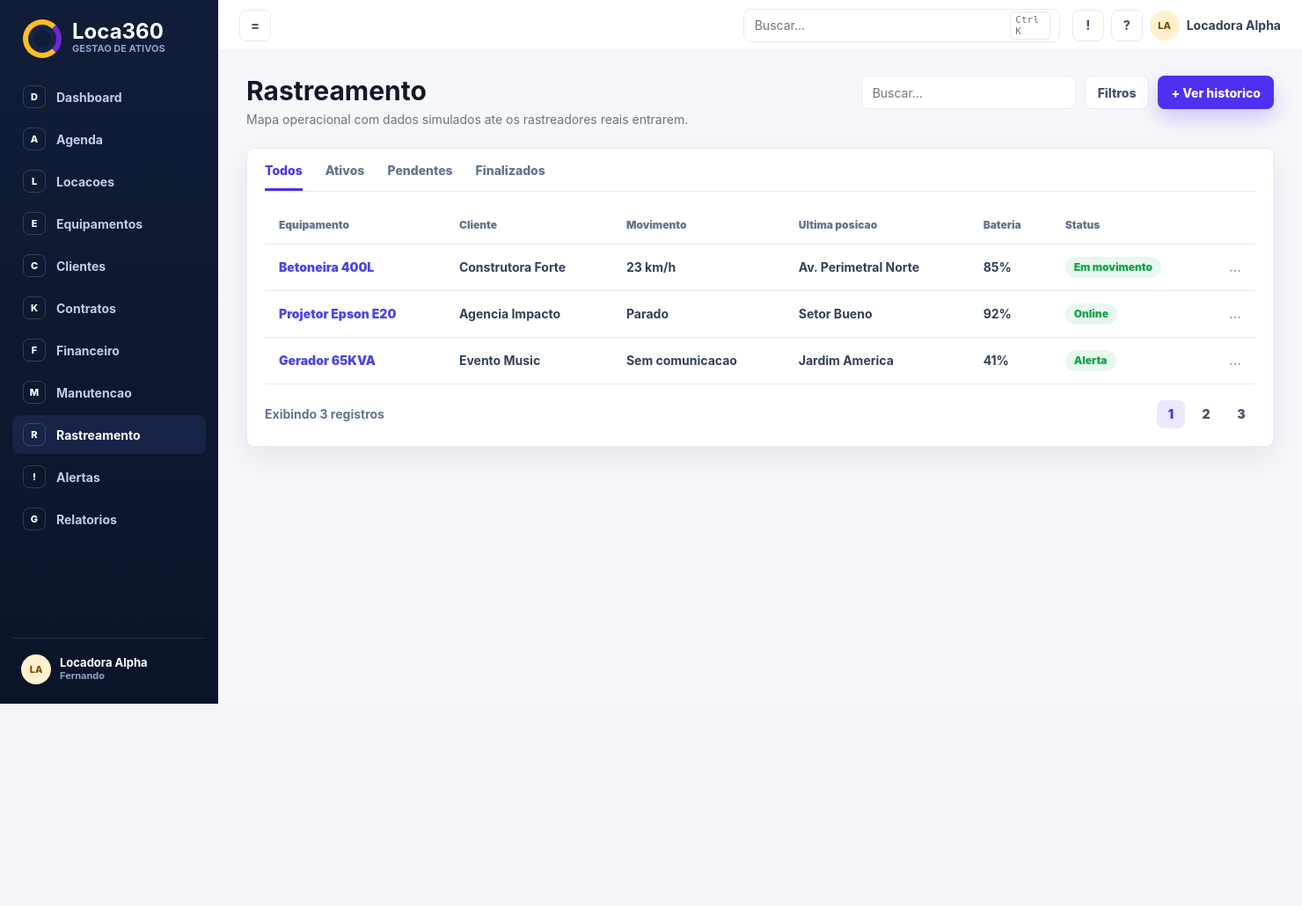
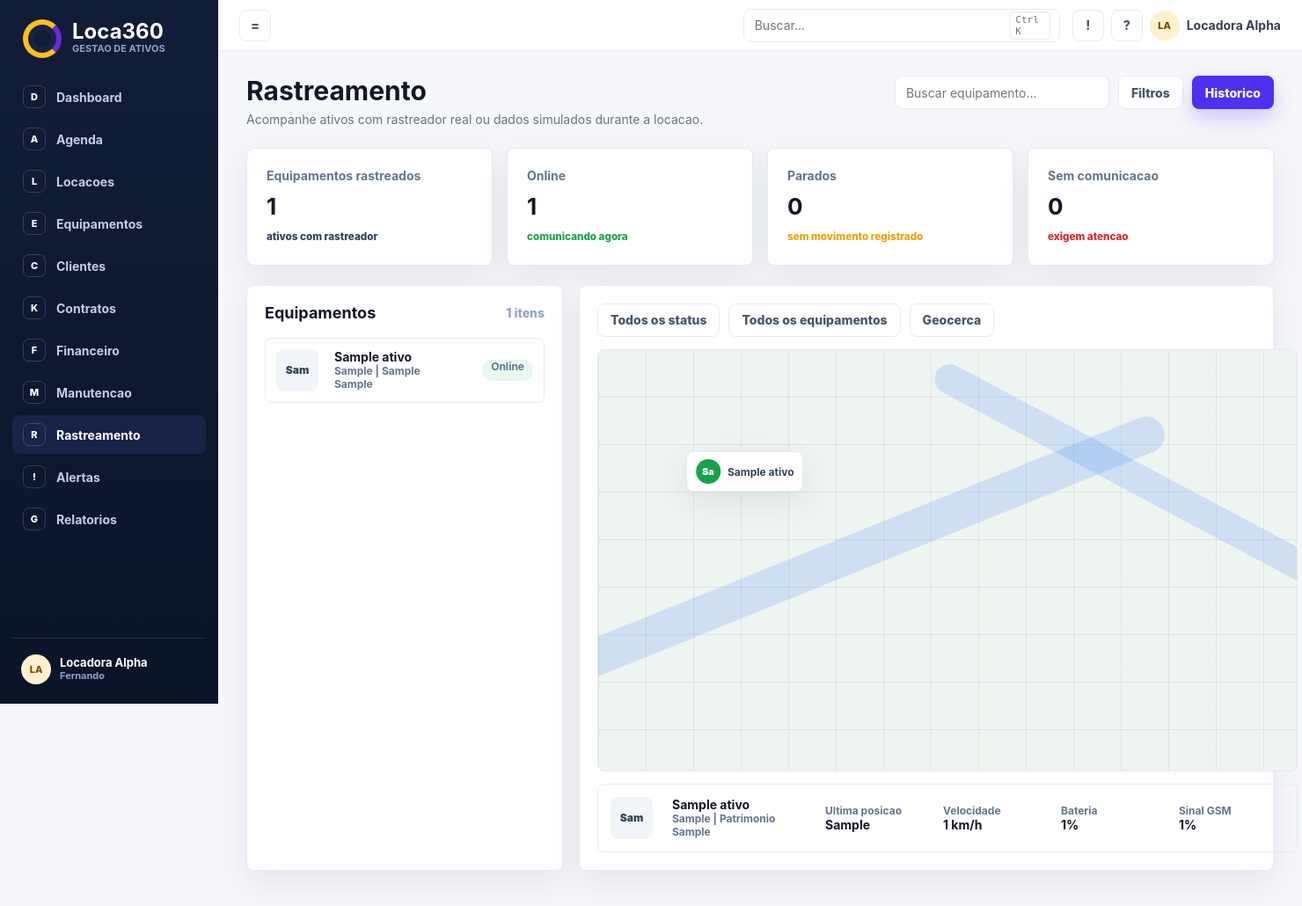
Before and after one commit to 95Caique/SGA---Sistema-de-Gest-o-de-ativos, a Django app: page /rastreamento/ in a window 1480 px wide. Shown: the whole page at 88% size. Before the commit the page ends 800 px from the top, so only its background shows below. Run offline with Django 5.2, Linux system fonts and the light colour scheme; tables that the repository leaves empty hold one stand-in row (values such as "Sample post").

Commit message:
FEATURE: Cria tela da aba rastreios

```diff
--- a/config/urls.py
+++ b/config/urls.py
@@ -20,6 +20,7 @@ from django.urls import path
 from ativos.views import equipamentos_list
 from clientes.views import clientes_list
 from locacoes.views import locacoes_list
+from rastreamento.views import rastreamento_mapa
 
 from . import views
 
@@ -33,7 +34,7 @@ urlpatterns = [
     path('contratos/', views.module_page, {'module': 'contratos'}, name='contratos'),
     path('financeiro/', views.module_page, {'module': 'financeiro'}, name='financeiro'),
     path('manutencao/', views.module_page, {'module': 'manutencao'}, name='manutencao'),
-    path('rastreamento/', views.module_page, {'module': 'rastreamento'}, name='rastreamento'),
+    path('rastreamento/', rastreamento_mapa, name='rastreamento'),
     path('alertas/', views.module_page, {'module': 'alertas'}, name='alertas'),
     path('relatorios/', views.module_page, {'module': 'relatorios'}, name='relatorios'),
     path('admin/', admin.site.urls),
--- a/rastreamento/views.py
+++ b/rastreamento/views.py
@@ -1,3 +1,46 @@
+from django.db.models import OuterRef, Q, Subquery
 from django.shortcuts import render
 
-# Create your views here.
+from config.views import with_layout
+
+from .models import PosicaoRastreamento, Rastreador
+
+
+def rastreamento_mapa(request):
+    query = request.GET.get("q", "").strip()
+    ultima_posicao = PosicaoRastreamento.objects.filter(rastreador=OuterRef("pk")).order_by("-registrada_em")
+    rastreadores = Rastreador.objects.select_related("ativo").annotate(
+        ultima_latitude=Subquery(ultima_posicao.values("latitude")[:1]),
+        ultima_longitude=Subquery(ultima_posicao.values("longitude")[:1]),
+        ultimo_endereco=Subquery(ultima_posicao.values("endereco_referencia")[:1]),
+        ultima_velocidade=Subquery(ultima_posicao.values("velocidade_kmh")[:1]),
+        ultima_data=Subquery(ultima_posicao.values("registrada_em")[:1]),
+    )
+
+    if query:
+        rastreadores = rastreadores.filter(
+            Q(identificador__icontains=query)
+            | Q(ativo__codigo__icontains=query)
+            | Q(ativo__nome__icontains=query)
+            | Q(ativo__localizacao_atual__icontains=query)
+        )
+
+    status_counts = {
+        "rastreados": Rastreador.objects.count(),
+        "online": Rastreador.objects.filter(status=Rastreador.Status.ONLINE).count(),
+        "parados": Rastreador.objects.filter(status=Rastreador.Status.OFFLINE).count(),
+        "sem_comunicacao": Rastreador.objects.filter(status=Rastreador.Status.SEM_COMUNICACAO).count(),
+    }
+
+    return render(
+        request,
+        "rastreamento/mapa.html",
+        with_layout(
+            {
+                "page_title": "Rastreamento",
+                "query": query,
+                "rastreadores": rastreadores,
+                "status_counts": status_counts,
+            }
+        ),
+    )
--- a/static/css/app.css
+++ b/static/css/app.css
@@ -641,6 +641,21 @@ td strong {
     color: var(--danger);
 }
 
+.badge-status-online {
+    background: var(--success-soft);
+    color: var(--success);
+}
+
+.badge-status-offline {
+    background: var(--warning-soft);
+    color: #a16207;
+}
+
+.badge-status-sem_comunicacao {
+    background: var(--danger-soft);
+    color: var(--danger);
+}
+
 .muted-text {
     color: #94a3b8;
     font-weight: 800;
@@ -663,6 +678,184 @@ td strong {
     margin: 0;
     color: var(--muted);
     line-height: 1.6;
+}
+
+.empty-state.compact {
+    padding: 32px 12px;
+}
+
+.tracking-grid {
+    display: grid;
+    grid-template-columns: 360px minmax(0, 1fr);
+    gap: 18px;
+}
+
+.tracking-list {
+    margin-bottom: 0;
+}
+
+.tracking-items {
+    display: grid;
+    gap: 10px;
+}
+
+.tracking-item {
+    display: grid;
+    grid-template-columns: 54px minmax(0, 1fr) auto;
+    align-items: center;
+    gap: 12px;
+    border: 1px solid var(--panel-border);
+    border-radius: 8px;
+    padding: 12px;
+}
+
+.tracking-thumb {
+    display: grid;
+    width: 48px;
+    height: 48px;
+    place-items: center;
+    border-radius: 8px;
+    background: #f1f5f9;
+    color: #334155;
+    font-size: 12px;
+    font-weight: 900;
+}
+
+.tracking-item strong,
+.tracking-detail strong {
+    display: block;
+}
+
+.tracking-item span,
+.tracking-item small,
+.tracking-detail span {
+    display: block;
+    color: #64748b;
+    font-size: 12px;
+    font-weight: 750;
+}
+
+.tracking-map-panel {
+    display: grid;
+    gap: 14px;
+    margin-bottom: 0;
+}
+
+.tracking-map-toolbar {
+    display: flex;
+    flex-wrap: wrap;
+    gap: 10px;
+}
+
+.tracking-map {
+    position: relative;
+    min-height: 480px;
+    overflow: hidden;
+    border: 1px solid var(--panel-border);
+    border-radius: 8px;
+    background:
+        linear-gradient(90deg, rgba(148, 163, 184, 0.18) 1px, transparent 1px),
+        linear-gradient(0deg, rgba(148, 163, 184, 0.18) 1px, transparent 1px),
+        #eef4ef;
+    background-size: 54px 54px;
+}
+
+.tracking-map::before,
+.tracking-map::after {
+    content: "";
+    position: absolute;
+    border-radius: 999px;
+    background: rgba(59, 130, 246, 0.18);
+}
+
+.tracking-map::before {
+    width: 760px;
+    height: 42px;
+    left: -90px;
+    top: 210px;
+    rotate: -22deg;
+}
+
+.tracking-map::after {
+    width: 520px;
+    height: 34px;
+    right: -80px;
+    top: 130px;
+    rotate: 28deg;
+}
+
+.map-pin {
+    position: absolute;
+    left: var(--x);
+    top: var(--y);
+    z-index: 2;
+    display: flex;
+    align-items: center;
+    gap: 8px;
+    max-width: 230px;
+    transform: translate(-50%, -50%);
+    border: 1px solid var(--panel-border);
+    border-radius: 8px;
+    background: #ffffff;
+    box-shadow: var(--shadow);
+    padding: 8px 10px;
+}
+
+.map-pin span {
+    display: grid;
+    width: 28px;
+    height: 28px;
+    place-items: center;
+    border-radius: 50%;
+    background: var(--primary);
+    color: #ffffff;
+    font-size: 11px;
+    font-weight: 900;
+}
+
+.map-pin strong {
+    overflow: hidden;
+    color: #334155;
+    font-size: 12px;
+    text-overflow: ellipsis;
+    white-space: nowrap;
+}
+
+.map-pin-online span { background: var(--success); }
+.map-pin-offline span { background: var(--warning); }
+.map-pin-sem_comunicacao span { background: var(--danger); }
+
+.map-empty {
+    position: absolute;
+    inset: 0;
+    z-index: 2;
+    display: grid;
+    place-content: center;
+    justify-items: center;
+    gap: 10px;
+    padding: 24px;
+    text-align: center;
+}
+
+.map-empty strong {
+    font-size: 18px;
+}
+
+.map-empty p {
+    max-width: 520px;
+    margin: 0;
+    color: var(--muted);
+    line-height: 1.6;
+}
+
+.tracking-detail {
+    display: grid;
+    grid-template-columns: 56px minmax(160px, 1.4fr) repeat(4, minmax(120px, 1fr));
+    align-items: center;
+    gap: 14px;
+    border: 1px solid var(--panel-border);
+    border-radius: 8px;
+    padding: 14px;
 }
 
 .table-footer {
@@ -704,7 +897,12 @@ td strong {
     .metric-grid,
     .quick-grid,
     .financial-grid,
-    .dashboard-grid {
+    .dashboard-grid,
+    .tracking-grid {
+        grid-template-columns: repeat(2, minmax(0, 1fr));
+    }
+
+    .tracking-detail {
         grid-template-columns: repeat(2, minmax(0, 1fr));
     }
 
@@ -748,7 +946,9 @@ td strong {
     .quick-grid,
     .financial-grid,
     .dashboard-grid,
-    .status-content {
+    .status-content,
+    .tracking-grid,
+    .tracking-detail {
         grid-template-columns: 1fr;
     }
 
--- /dev/null
+++ b/templates/rastreamento/mapa.html
@@ -0,0 +1,122 @@
+{% extends "base.html" %}
+
+{% block content %}
+<div class="page-heading">
+    <div>
+        <h1>Rastreamento</h1>
+        <p>Acompanhe ativos com rastreador real ou dados simulados durante a locacao.</p>
+    </div>
+    <form class="toolbar" method="get">
+        <div class="module-search">
+            <input type="search" name="q" value="{{ query }}" placeholder="Buscar equipamento..." aria-label="Buscar equipamento rastreado">
+        </div>
+        <button class="button button-muted" type="submit">Filtros</button>
+        <button class="button button-primary" type="button">Historico</button>
+    </form>
+</div>
+
+<section class="metric-grid">
+    <article class="metric-card">
+        <span>Equipamentos rastreados</span>
+        <strong>{{ status_counts.rastreados }}</strong>
+        <small class="text-neutral">ativos com rastreador</small>
+    </article>
+    <article class="metric-card">
+        <span>Online</span>
+        <strong>{{ status_counts.online }}</strong>
+        <small class="text-success">comunicando agora</small>
+    </article>
+    <article class="metric-card">
+        <span>Parados</span>
+        <strong>{{ status_counts.parados }}</strong>
+        <small class="text-warning">sem movimento registrado</small>
+    </article>
+    <article class="metric-card">
+        <span>Sem comunicacao</span>
+        <strong>{{ status_counts.sem_comunicacao }}</strong>
+        <small class="text-danger">exigem atencao</small>
+    </article>
+</section>
+
+<section class="tracking-grid">
+    <aside class="panel tracking-list">
+        <div class="panel-title">
+            <h2>Equipamentos</h2>
+            <span class="muted-text">{{ rastreadores|length }} itens</span>
+        </div>
+
+        {% if rastreadores %}
+            <div class="tracking-items">
+                {% for rastreador in rastreadores %}
+                    <article class="tracking-item">
+                        <div class="tracking-thumb">{{ rastreador.ativo.codigo|slice:":3" }}</div>
+                        <div>
+                            <strong>{{ rastreador.ativo.nome }}</strong>
+                            <span>{{ rastreador.ativo.codigo }} | {{ rastreador.identificador }}</span>
+                            <small>{{ rastreador.ultimo_endereco|default:rastreador.ativo.localizacao_atual|default:"Sem posicao registrada" }}</small>
+                        </div>
+                        <span class="badge badge-status-{{ rastreador.status }}">{{ rastreador.get_status_display }}</span>
+                    </article>
+                {% endfor %}
+            </div>
+        {% else %}
+            <div class="empty-state compact">
+                <strong>Nenhum rastreador cadastrado</strong>
+                <p>Quando um ativo permitir rastreamento, ele aparecera aqui com status, bateria e ultima posicao.</p>
+            </div>
+        {% endif %}
+    </aside>
+
+    <div class="panel tracking-map-panel">
+        <div class="tracking-map-toolbar">
+            <button class="button button-muted" type="button">Todos os status</button>
+            <button class="button button-muted" type="button">Todos os equipamentos</button>
+            <button class="button button-muted" type="button">Geocerca</button>
+        </div>
+
+        <div class="tracking-map">
+            {% if rastreadores %}
+                {% for rastreador in rastreadores %}
+                    <div class="map-pin map-pin-{{ rastreador.status }}" style="--x: {{ forloop.counter|add:20 }}%; --y: {{ forloop.counter|add:28 }}%;">
+                        <span>{{ rastreador.ativo.codigo|slice:":2" }}</span>
+                        <strong>{{ rastreador.ativo.nome }}</strong>
+                    </div>
+                {% endfor %}
+            {% else %}
+                <div class="map-empty">
+                    <strong>Mapa aguardando dados</strong>
+                    <p>O mapa sera preenchido quando houver rastreadores e posicoes registradas. Nesta fase, o rastreio pode usar dados simulados.</p>
+                </div>
+            {% endif %}
+        </div>
+
+        {% if rastreadores %}
+            <div class="tracking-detail">
+                {% with primeiro=rastreadores.0 %}
+                    <div class="tracking-thumb">{{ primeiro.ativo.codigo|slice:":3" }}</div>
+                    <div>
+                        <strong>{{ primeiro.ativo.nome }}</strong>
+                        <span>{{ primeiro.ativo.codigo }} | Patrimonio {{ primeiro.ativo.patrimonio|default:"-" }}</span>
+                    </div>
+                    <div>
+                        <span>Ultima posicao</span>
+                        <strong>{{ primeiro.ultimo_endereco|default:"Sem posicao" }}</strong>
+                    </div>
+                    <div>
+                        <span>Velocidade</span>
+                        <strong>{{ primeiro.ultima_velocidade|default:"0" }} km/h</strong>
+                    </div>
+                    <div>
+                        <span>Bateria</span>
+                        <strong>{{ primeiro.bateria_percentual }}%</strong>
+                    </div>
+                    <div>
+                        <span>Sinal GSM</span>
+                        <strong>{{ primeiro.sinal_gsm_percentual }}%</strong>
+                    </div>
+                {% endwith %}
+            </div>
+        {% endif %}
+    </div>
+</section>
+{% endblock %}
```
